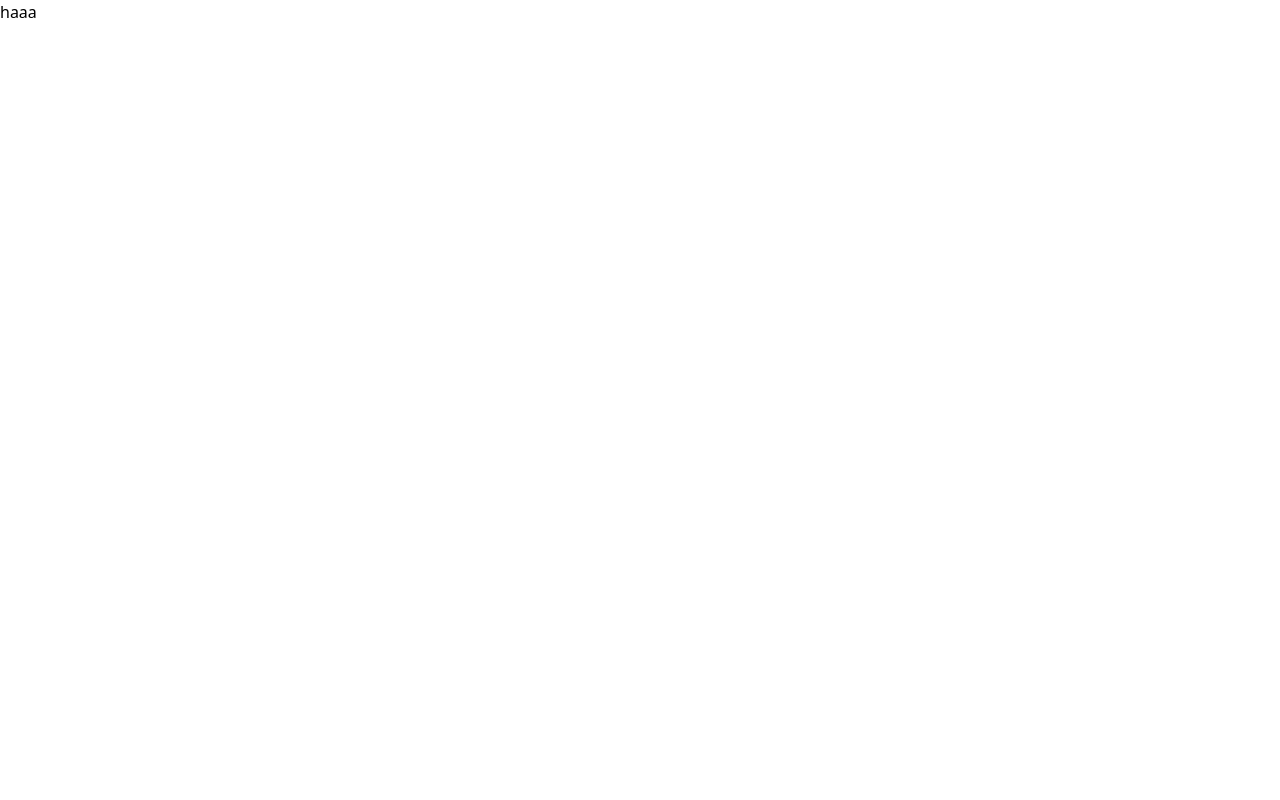
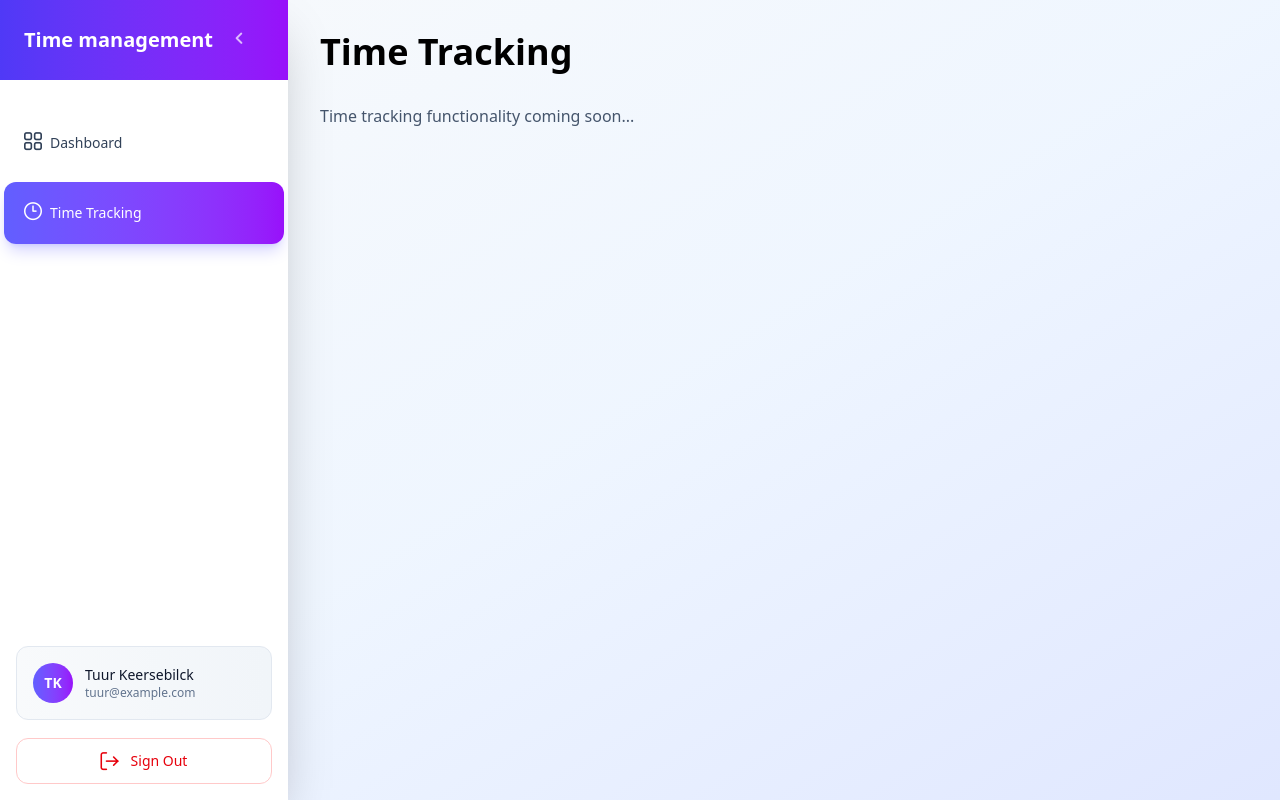
Before and after one commit to TuurKeersebilck/TimeManagement, a Vue app in the folder frontend/: page /time-tracking in a window 1280 px wide. Built offline with nearby package versions, Linux system fonts and the light colour scheme; sample sign-in values are in the browser's storage; the HTML template or start-up script is replaced by a standard one.

Commit message:
Moved sidebar to new AuthenticatedLayout file so it is more reusable

```diff
--- a/frontend/src/components/Sidebar.vue
+++ b/frontend/src/components/Sidebar.vue
@@ -76,7 +76,7 @@ const handleNavClick = (): void => {
 	<!-- Sidebar -->
 	<div
 		:class="[
-			'fixed inset-y-0 left-0 z-50 bg-white shadow-2xl transform transition-all duration-300 ease-out flex flex-col',
+			'fixed inset-y-0 left-0 z-50 bg-white shadow-2xl transform transition-all duration-300 ease-out flex flex-col overflow-hidden',
 			isOpen
 				? 'w-72 translate-x-0'
 				: 'w-0 -translate-x-full lg:translate-x-0 lg:w-16',
--- /dev/null
+++ b/frontend/src/layouts/AuthenticatedLayout.vue
@@ -0,0 +1,57 @@
+<script setup lang="ts">
+import { ref } from "vue";
+import { useRouter } from "vue-router";
+import Sidebar from "@/components/Sidebar.vue";
+
+const router = useRouter();
+const sidebarOpen = ref<boolean>(true);
+
+const handleLogout = (): void => {
+	localStorage.removeItem("token");
+	router.push("/login");
+};
+
+const toggleSidebar = (): void => {
+	sidebarOpen.value = !sidebarOpen.value;
+};
+</script>
+
+<template>
+	<div
+		class="flex h-screen bg-linear-to-br from-slate-50 via-blue-50 to-indigo-100"
+	>
+		<!-- Sidebar Component -->
+		<Sidebar
+			:is-open="sidebarOpen"
+			@toggle="toggleSidebar"
+			@logout="handleLogout"
+		/>
+
+		<!-- Main content -->
+		<div
+			:class="[
+				'flex-1 flex flex-col min-w-0 transition-all duration-300 ease-out relative',
+				sidebarOpen ? 'lg:ml-72' : 'lg:ml-16',
+			]"
+		>
+			<!-- Mobile header -->
+			<div
+				class="lg:hidden bg-white/95 backdrop-blur-lg shadow-lg border-b border-slate-200/50 shrink-0 relative z-10"
+			>
+				<div class="flex items-center justify-between h-16 px-4">
+					<button
+						@click="toggleSidebar"
+						class="p-2 rounded-xl text-slate-500 hover:text-slate-700 hover:bg-slate-100 transition-all duration-200 transform hover:scale-105 touch-manipulation"
+					>
+						<i class="pi pi-bars text-xl"></i>
+					</button>
+				</div>
+			</div>
+
+			<!-- Page content  -->
+			<div class="flex-1 overflow-y-auto relative z-0">
+				<slot />
+			</div>
+		</div>
+	</div>
+</template>
--- a/frontend/src/views/DashboardView.vue
+++ b/frontend/src/views/DashboardView.vue
@@ -1,64 +1,12 @@
 <script setup lang="ts">
-import { useRouter } from "vue-router";
-import { ref } from "vue";
-import Sidebar from "@/components/Sidebar.vue";
-
-const router = useRouter();
-const sidebarOpen = ref<boolean>(true);
-
-const handleLogout = (): void => {
-	localStorage.removeItem("token");
-	router.push("/login");
-};
-
-const toggleSidebar = (): void => {
-	sidebarOpen.value = !sidebarOpen.value;
-};
+import AuthenticatedLayout from "@/layouts/AuthenticatedLayout.vue";
 
 const today: string = new Date().toLocaleDateString();
 </script>
 
 <template>
-	<div
-		class="flex h-screen bg-linear-to-br from-slate-50 via-blue-50 to-indigo-100"
-	>
-		<!-- Sidebar Component -->
-		<Sidebar
-			:is-open="sidebarOpen"
-			@toggle="toggleSidebar"
-			@logout="handleLogout"
-		/>
-
-		<!-- Main content -->
-		<div
-			:class="[
-				'flex-1 flex flex-col min-w-0 transition-all duration-300 ease-out relative',
-				sidebarOpen ? 'lg:ml-72' : 'lg:ml-16',
-			]"
-		>
-			<!-- Mobile header -->
-			<div
-				class="lg:hidden bg-white/95 backdrop-blur-lg shadow-lg border-b border-slate-200/50 shrink-0 relative z-10"
-			>
-				<div class="flex items-center justify-between h-16 px-4">
-					<button
-						@click="toggleSidebar"
-						class="p-2 rounded-xl text-slate-500 hover:text-slate-700 hover:bg-slate-100 transition-all duration-200 transform hover:scale-105 touch-manipulation"
-					>
-						<i class="pi pi-bars text-xl"></i>
-					</button>
-					<h1
-						class="text-lg font-bold bg-linear-to-r from-indigo-600 to-purple-600 bg-clip-text text-transparent"
-					>
-						TimeFlow
-					</h1>
-					<div class="w-10"></div>
-					<!-- Spacer for centering -->
-				</div>
-			</div>
-
-			<!-- Page content -->
-			<div class="flex-1 overflow-y-auto p-4 sm:p-6 lg:p-8 relative z-0">
+	<AuthenticatedLayout>
+		<div class="p-4 sm:p-6 lg:p-8">
 			<!-- Header for desktop -->
 			<div class="hidden lg:block mb-10">
 				<div class="max-w-7xl mx-auto">
@@ -112,6 +60,5 @@ const today: string = new Date().toLocaleDateString();
 				</div>
 			</div>
 		</div>
-		</div>
-	</div>
+	</AuthenticatedLayout>
 </template>
--- a/frontend/src/views/TimeTrackingView.vue
+++ b/frontend/src/views/TimeTrackingView.vue
@@ -1,5 +1,14 @@
-<script setup lang="ts"></script>
+<script setup lang="ts">
+import AuthenticatedLayout from "@/layouts/AuthenticatedLayout.vue";
+</script>
 
 <template>
-	<p>haaa</p>
+	<AuthenticatedLayout>
+		<div class="p-4 sm:p-6 lg:p-8">
+			<div class="max-w-7xl mx-auto">
+				<h1 class="text-4xl font-bold mb-8">Time Tracking</h1>
+				<p class="text-slate-600">Time tracking functionality coming soon...</p>
+			</div>
+		</div>
+	</AuthenticatedLayout>
 </template>
```
Lines whose indentation alone changed are shown as unchanged.
